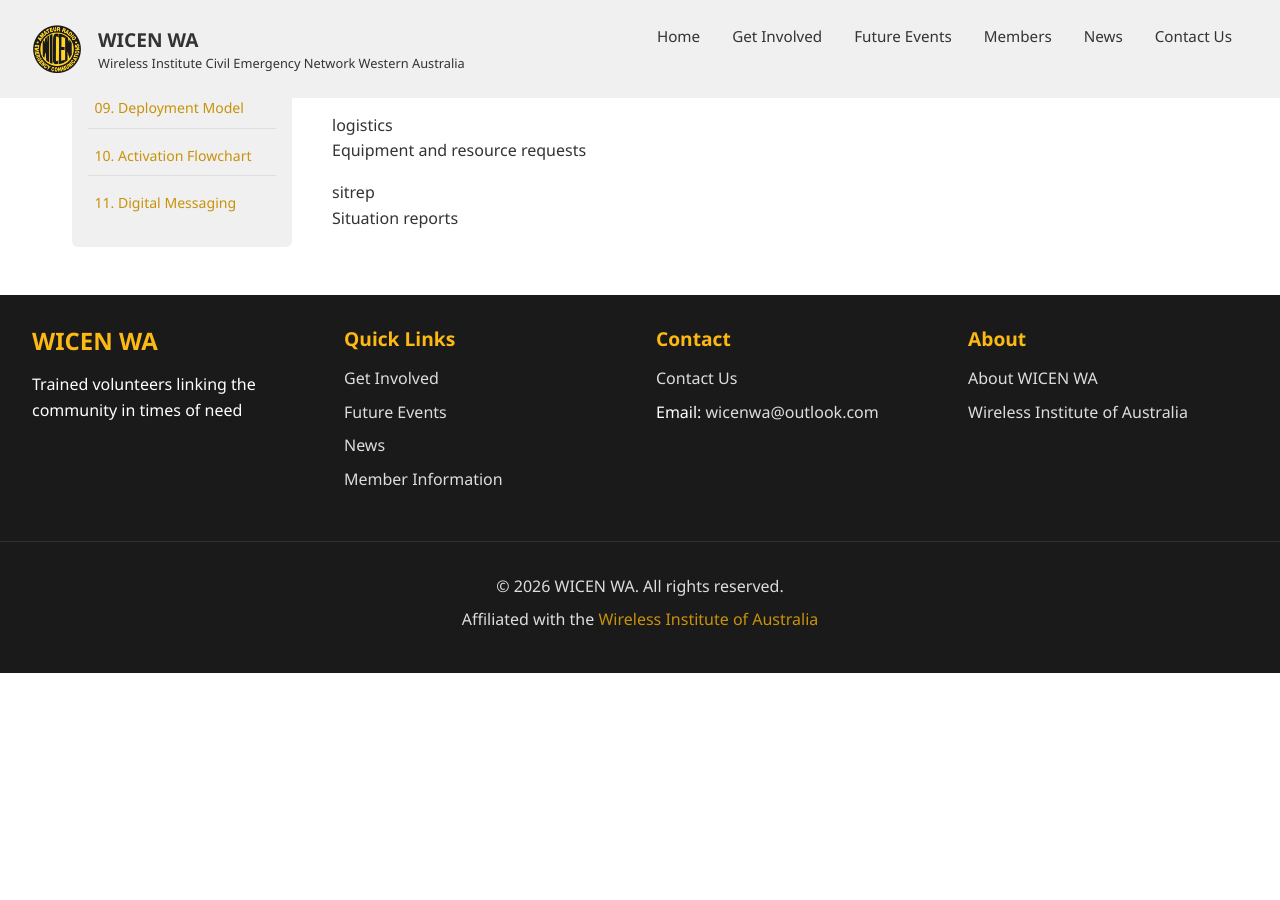
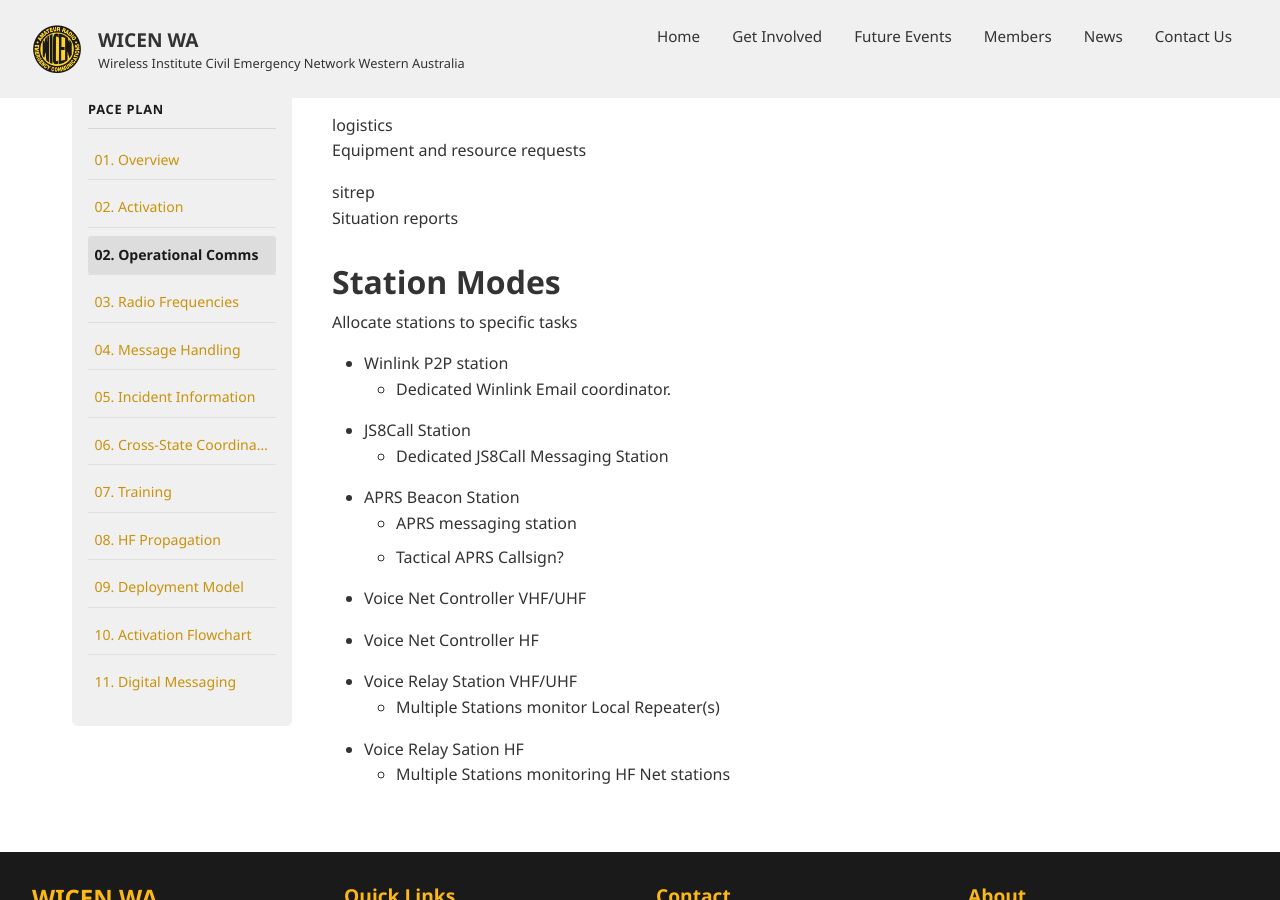
Before and after one commit to jubbp/WICENWA-Web, a Jekyll site: the page built from PACE/operational.md, in a window 1280 px wide and 900 px high, scrolled down 1129 px. Built offline with Jekyll 4.4.1, drawn with Linux system fonts in a browser that asks for light colours; before the commit the page ends 1802 px from its top, so only the background shows below that.

Commit message:
continued work on PACE plan

```diff
--- a/PACE/operational.md
+++ b/PACE/operational.md
@@ -52,3 +52,23 @@
 
 sitrep
 Situation reports
+
+## Station Modes
+
+Allocate stations to specific tasks
+
+- Winlink P2P station
+    - Dedicated Winlink Email coordinator.
+- JS8Call Station
+    - Dedicated JS8Call Messaging Station
+- APRS Beacon Station
+    - APRS messaging station
+    - Tactical APRS Callsign?
+- Voice Net Controller VHF/UHF
+
+- Voice Net Controller HF
+
+- Voice Relay Station VHF/UHF
+    - Multiple Stations monitor Local Repeater(s)
+- Voice Relay Sation HF
+    - Multiple Stations monitoring HF Net stations
```
Also changed, not shown: PACE/activation.md (+19 -0 lines), incident.md (added, +67 -0 lines).
